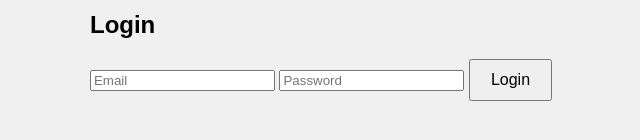
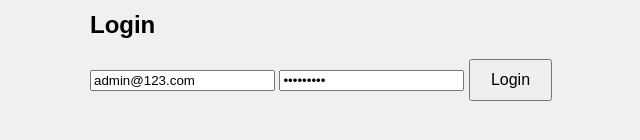
Before and after one commit to Md-Adnan-EH/Adnan, a plain HTML site: page index.html in a window 1280 px wide. Shown: the part 354-494 px from the top of the page, without its empty margins (319-959 px from the left). Drawn offline with Linux system fonts and the light colour scheme.

Commit message:
Update index.html

```diff
--- a/index.html
+++ b/index.html
@@ -12,8 +12,8 @@
 <body>
     <div id="login-page">
         <h2>Login</h2>
-        <input type="email" id="email" placeholder="Email">
-        <input type="password" id="password" placeholder="Password">
+        <input type="email" id="email" placeholder="Email" value="admin@123.com">
+        <input type="password" id="password" placeholder="Password" value="admin@123">
         <button onclick="login()">Login</button>
     </div>
 
```
